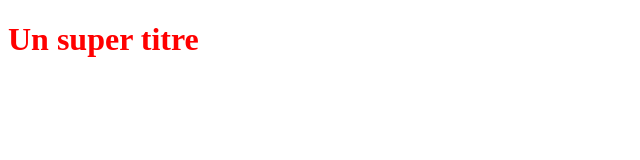
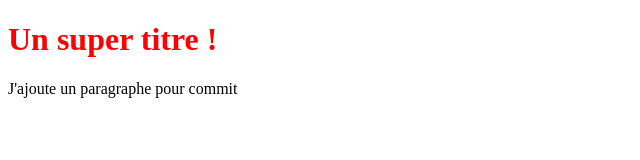
Before and after one commit to shan92i/OpenClassroomsProject, a plain HTML site: page index.html in a window 1280 px wide. Shown: the whole page, without its empty margins (0-640 px from the left). Drawn offline with Linux system fonts and the light colour scheme.

Commit message:
changement du titre h1 et ajout <p>

```diff
--- a/index.html
+++ b/index.html
@@ -5,6 +5,7 @@
    <link rel="stylesheet" type="text/css" href="styles.css">
 </head>
 <body>
-   <h1>Un super titre</h1>
+   <h1>Un super titre !</h1>
+   <p> J'ajoute un paragraphe pour commit </p>
 </body>
 </html>
```
